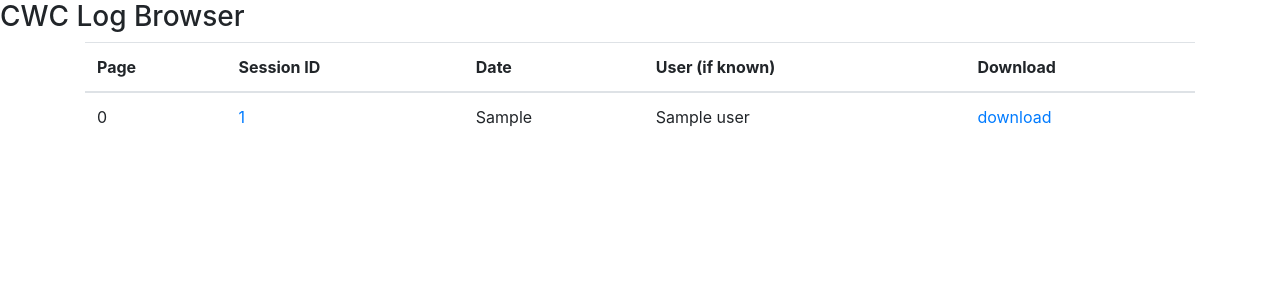
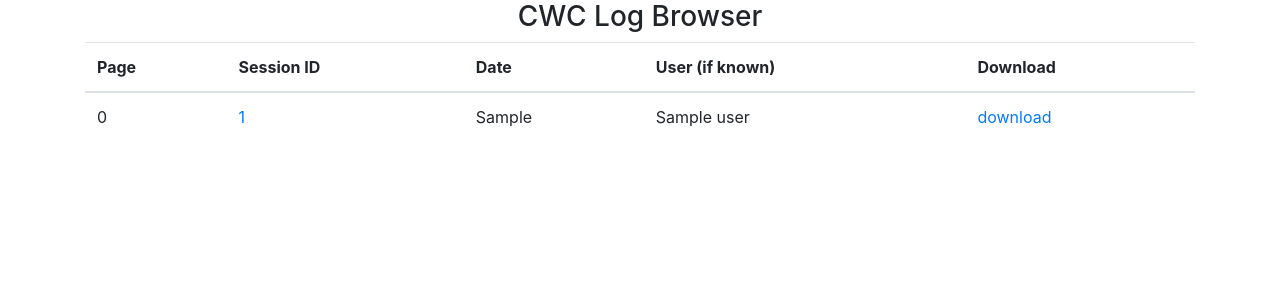
Before and after one commit to bgyori/cwc_integ_service, a Flask app: template log_browse_service/templates/browse_index.html in a window 1280 px wide. Shown: the top 300 px of the page. Run offline with Flask 2, Linux system fonts and the light colour scheme; the template is opened without the code that fills it: most values are stand-ins (such as "Sample title", 1, 10 or a date in 2020); parts of the project's set-up code (start-up, migrations or seed data) failed here and were passed over; some libraries are stand-ins or nearby versions.

Commit message:
Center header on browse index

```diff
--- a/log_browse_service/templates/browse_index.html
+++ b/log_browse_service/templates/browse_index.html
@@ -15,8 +15,8 @@
   <!-- Inline scripts -->
 </head>
 <body>
-  <h3 class="header">CWC Log Browser</h3>
   <div class="container">
+    <h3 class="header" style="text-align: center;">CWC Log Browser</h3>
     <table class="table">
       <thead>
         <tr>
```
